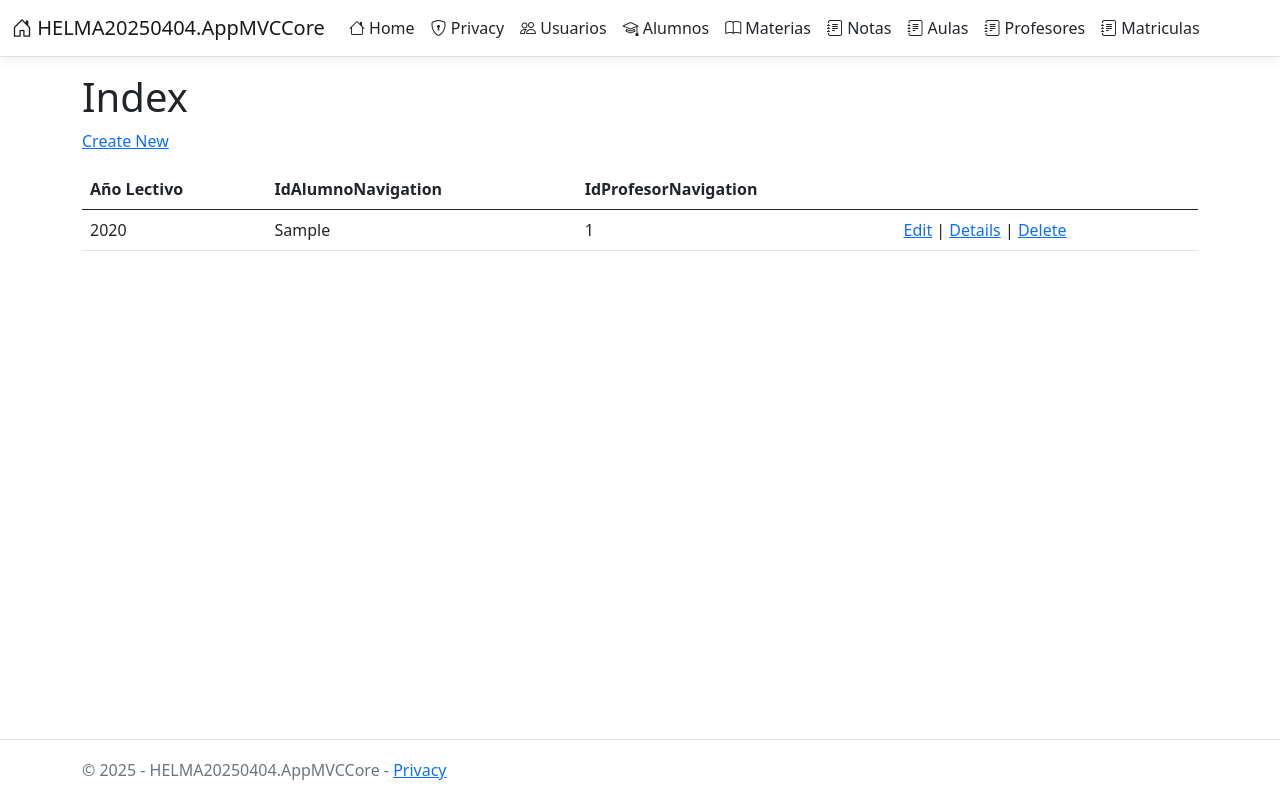
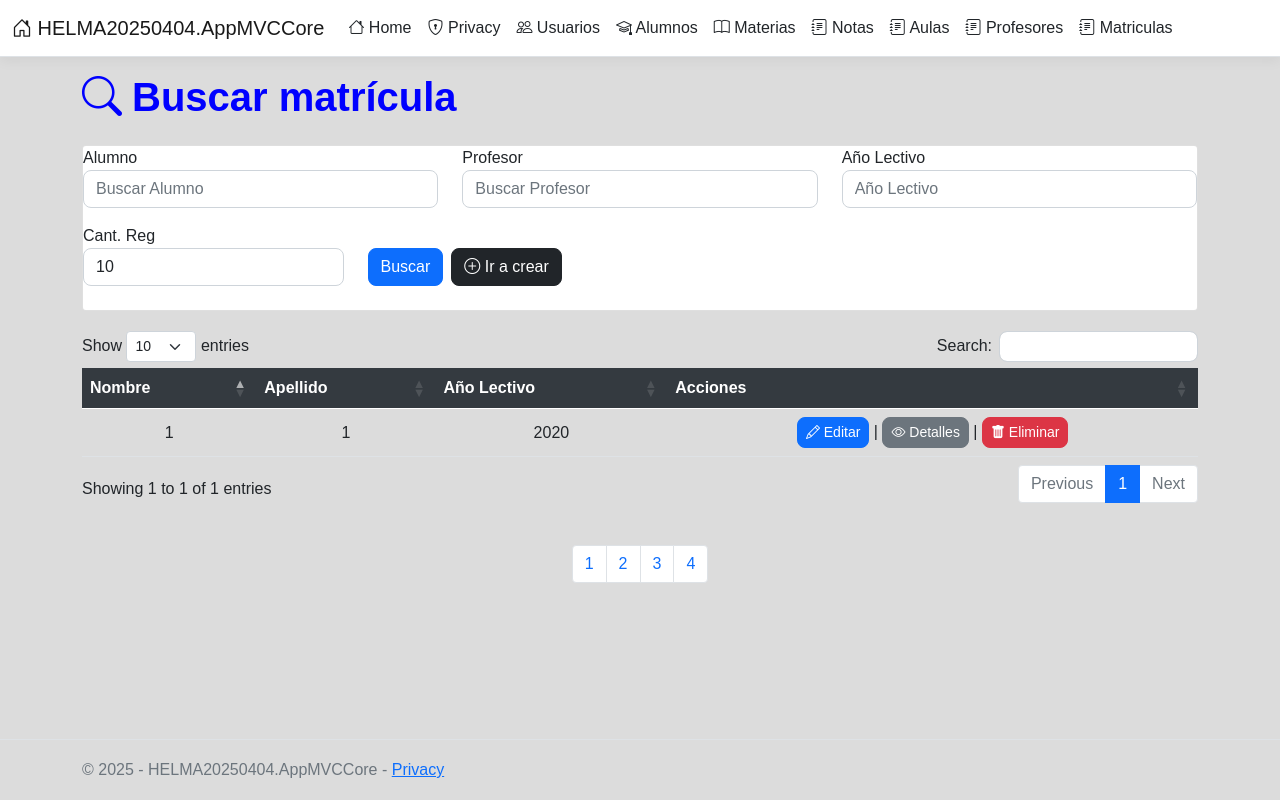
Before and after one commit to Henryjmzx19/HELMA20250404, an ASP.NET Core app: page /Matriculas in a window 1280 px wide. Run offline with ASP.NET Core 8, Linux system fonts and the light colour scheme; empty tables hold one stand-in row (values such as "Sample post"); style sheets or scripts are compiled from the project's sources; database files in the repository are not loaded; some libraries are stand-ins or nearby versions.

Commit message:
Agregue diseño a matricula

```diff
--- a/HELMA20250404.AppMVCCore/Views/Matriculas/Index.cshtml
+++ b/HELMA20250404.AppMVCCore/Views/Matriculas/Index.cshtml
@@ -2,46 +2,163 @@
 
 @{
     ViewData["Title"] = "Index";
+    var modelBuscar = new HELMA20250404.AppMVCCore.Models.Matricula();
 }
 
-<h1>Index</h1>
+<style>
+    body {
+        background-color: gainsboro;
+        font-family: 'Arial', sans-serif;
+    }
 
-<p>
-    <a asp-action="Create">Create New</a>
-</p>
-<table class="table">
-    <thead>
+    h1 {
+        color: blue;
+        font-size: 2.5rem;
+        font-weight: bold;
+        display: flex;
+        align-items: center;
+    }
+
+    h1 i {
+        margin-right: 10px;
+    }
+
+    .container-custom {
+        max-width: 1200px;
+        margin: 0 auto;
+    }
+
+    .form-control, .btn {
+        border-radius: 8px;
+        transition: all 0.3s ease;
+    }
+
+    .form-control:focus, .btn:focus {
+        box-shadow: 0 0 0 0.2rem rgba(0, 123, 255, 0.25);
+        border-color: #80bdff;
+    }
+
+    .form-group label {
+        font-weight: 500;
+        font-size: 1rem;
+    }
+
+    .table th, .table td {
+        text-align: center;
+        vertical-align: middle;
+    }
+
+    .table-responsive {
+        margin-top: 20px;
+    }
+
+    .table-dark th, .table-dark td {
+        background-color: #343a40;
+        color: #fff;
+    }
+
+    .pagination {
+        margin-top: 20px;
+    }
+</style>
+
+<div class="container-custom">
+    <h1 class="mb-4"><i class="bi bi-search"></i>Buscar matrícula</h1>
+
+    <div class="card">
+        <form asp-action="Index" class="mb-4">
+            <div class="row">
+                <div class="form-group col-md-4">
+                    <label asp-for="@modelBuscar.IdAlumnoNavigation" class="control-label">Alumno</label>
+                    <input name="IdAlumnoNavigation" class="form-control" placeholder="Buscar Alumno" />
+                </div>
+
+                <div class="form-group col-md-4">
+                    <label asp-for="@modelBuscar.IdProfesorNavigation" class="control-label">Profesor</label>
+                    <input name="IdProfesorNavigation" class="form-control" placeholder="Buscar Profesor" />
+                </div>
+
+                <div class="form-group col-md-4">
+                    <label asp-for="@modelBuscar.YearLectivo" class="control-label">Año Lectivo</label>
+                    <input name="YearLectivo" class="form-control" placeholder="Año Lectivo" />
+                </div>
+            </div>
+
+            <div class="row mt-3">
+                <div class="form-group col-md-3">
+                    <label>Cant. Reg</label>
+                    <select name="topRegistro" class="form-control">
+                        <option value="10">10</option>
+                        <option value="25">25</option>
+                        <option value="50">50</option>
+                        <option value="100">100</option>
+                        <option value="200">200</option>
+                        <option value="0">Todos</option>
+                    </select>
+                </div>
+
+                <div class="form-group col-md-9 d-flex align-items-end">
+                    <button type="submit" class="btn btn-primary me-2">Buscar</button>
+                    <a asp-action="Create" class="btn btn-dark"><i class="bi bi-plus-circle"></i> Ir a crear</a>
+                </div>
+            </div>
+        </form>
+    </div>
+
+    <div class="table-responsive">
+        <table class="table" id="myTable">
+            <thead class="table-dark">
                 <tr>
-            <th>
-                @Html.DisplayNameFor(model => model.YearLectivo)
-            </th>
-            <th>
-                @Html.DisplayNameFor(model => model.IdAlumnoNavigation)
-            </th>
-            <th>
-                @Html.DisplayNameFor(model => model.IdProfesorNavigation)
-            </th>
-            <th></th>
+                    <th>@Html.DisplayNameFor(model => model.IdAlumnoNavigation.IdUsuarioNavigation)</th>
+                    <th>@Html.DisplayNameFor(model => model.IdProfesorNavigation.Apellido)</th>
+                    <th>@Html.DisplayNameFor(model => model.YearLectivo)</th>
+                    <th>Acciones</th>
                 </tr>
             </thead>
             <tbody>
-@foreach (var item in Model) {
+                @foreach (var item in Model)
+                {
                     <tr>
+
+                        <td>@Html.DisplayFor(modelItem => item.IdAlumnoNavigation.IdUsuario)</td>
+                        <td>@Html.DisplayFor(modelItem => item.IdProfesorNavigation.Id)</td>
+                        <td>@Html.DisplayFor(modelItem => item.YearLectivo)</td>
                         <td>
-                @Html.DisplayFor(modelItem => item.YearLectivo)
-            </td>
-            <td>
-                @Html.DisplayFor(modelItem => item.IdAlumnoNavigation.Apellido)
-            </td>
-            <td>
-                @Html.DisplayFor(modelItem => item.IdProfesorNavigation.Id)
-            </td>
-            <td>
-                <a asp-action="Edit" asp-route-id="@item.IdMatricula">Edit</a> |
-                <a asp-action="Details" asp-route-id="@item.IdMatricula">Details</a> |
-                <a asp-action="Delete" asp-route-id="@item.IdMatricula">Delete</a>
+                            <a asp-action="Edit" asp-route-id="@item.IdMatricula" class="btn btn-primary btn-sm">
+                                <i class="bi bi-pencil"></i> Editar
+                            </a> |
+                            <a asp-action="Details" asp-route-id="@item.IdMatricula" class="btn btn-secondary btn-sm">
+                                <i class="bi bi-eye"></i> Detalles
+                            </a> |
+                            <a asp-action="Delete" asp-route-id="@item.IdMatricula" class="btn btn-danger btn-sm">
+                                <i class="bi bi-trash-fill"></i> Eliminar
+                            </a>
                         </td>
                     </tr>
                 }
             </tbody>
         </table>
+    </div>
+
+    <!-- Paginación -->
+    <div class="pagination justify-content-center">
+        <ul class="pagination">
+            <li class="page-item"><a class="page-link" href="#">1</a></li>
+            <li class="page-item"><a class="page-link" href="#">2</a></li>
+            <li class="page-item"><a class="page-link" href="#">3</a></li>
+            <li class="page-item"><a class="page-link" href="#">4</a></li>
+        </ul>
+    </div>
+</div>
+
+@section Scripts {
+    <script>
+        $(document).ready(function () {
+            $('#myTable').DataTable({
+                "language": {
+                    "url": "//cdn.datatables.net/plug-ins/1.10.16/i18n/Spanish.json"
+                }
+            });
+        });
+    </script>
+}
```
Lines whose indentation alone changed are shown as unchanged.
